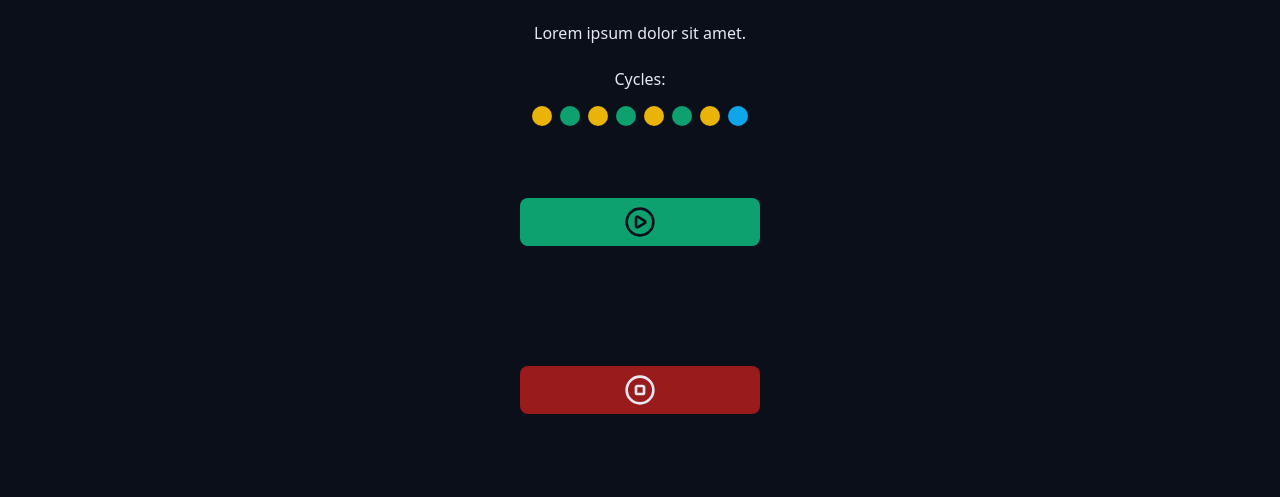
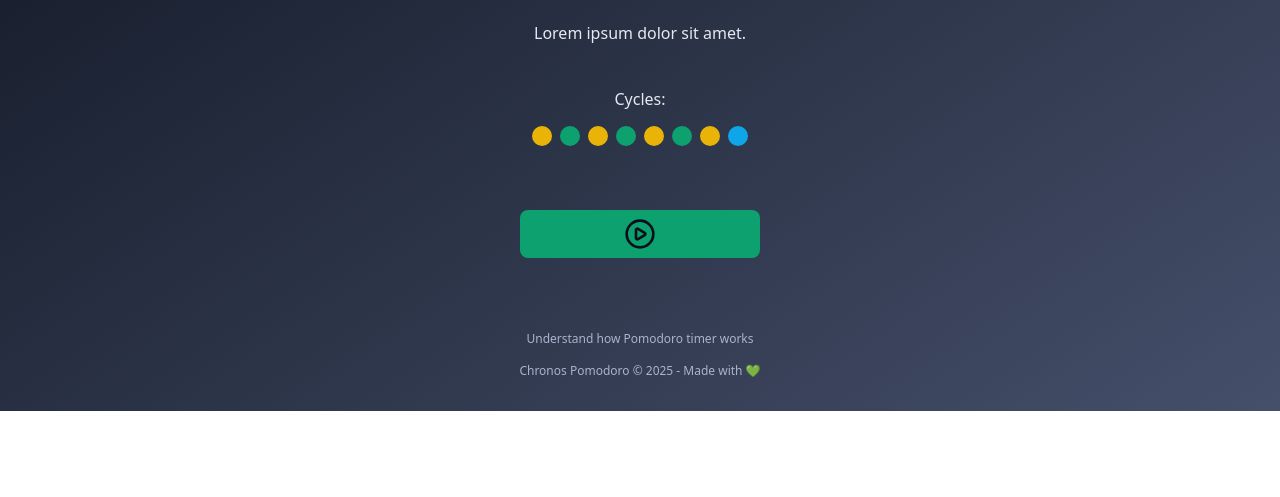
Before and after one commit to GHBAlbuquerque/react-chronos-pomodoro, a React (Vite) app: page / in a window 1280 px wide. Shown: the part 441-938 px from the top of the page. After the commit the page ends 852 px from the top, so only its background shows below. Built offline with nearby package versions, Linux system fonts and the light colour scheme.

Commit message:
feature: creates Footer components + minor css adjustments

```diff
--- a/src/App.tsx
+++ b/src/App.tsx
@@ -9,7 +9,8 @@ import { Countdown } from './components/Countdown';
 import { DefaultInput } from './components/DefaultInput';
 import { Cycles } from './components/Cycles';
 import { DefaultButton } from './components/Button';
-import { PlayCircleIcon, StopCircleIcon } from 'lucide-react';
+import { PlayCircleIcon } from 'lucide-react';
+import { Footer } from './components/Footer';
 
 export function App() {
   return (
@@ -47,12 +48,13 @@ export function App() {
 
           <div className='formRow'>
             <DefaultButton icon={<PlayCircleIcon />} color='green' />
-            <DefaultButton icon={<StopCircleIcon />} color='red' />
           </div>
         </form>
       </Container>
 
-      <Container>FOOTER</Container>
+      <Container>
+        <Footer />
+      </Container>
     </>
   );
 }
--- a/src/components/Button/styles.module.css
+++ b/src/components/Button/styles.module.css
@@ -8,7 +8,7 @@
   min-width: 24rem;
   padding: 0.8rem;
   border-radius: 0.8rem;
-  margin: 4.8rem 0;
+  margin: 4rem 0;
   cursor: pointer;
   transition: all 0.1s ease-in-out;
 }
--- a/src/components/Cycles/styles.module.css
+++ b/src/components/Cycles/styles.module.css
@@ -1,4 +1,5 @@
 .cycles {
+  margin-top: 2rem;
   display: flex;
   flex-direction: column;
   align-items: center;
--- /dev/null
+++ b/src/components/Footer/index.tsx
@@ -0,0 +1,12 @@
+import styles from './styles.module.css';
+
+export function Footer() {
+  return (
+    <footer className={styles.footer}>
+      <a href=''>Understand how Pomodoro timer works</a>
+      <a href=''>
+        Chronos Pomodoro &copy; {new Date().getFullYear()} - Made with 💚
+      </a>
+    </footer>
+  );
+}
--- /dev/null
+++ b/src/components/Footer/styles.module.css
@@ -0,0 +1,18 @@
+.footer {
+  display: flex;
+  flex-direction: column;
+  align-items: center;
+  justify-content: center;
+  gap: 1.5rem;
+}
+
+.footer a {
+  font-size: 1.2rem;
+  color: var(--text-muted);
+  text-decoration: none;
+}
+
+.footer a:hover {
+  color: var(--text-muted);
+  text-decoration: underline;
+}
--- a/src/styles/global.css
+++ b/src/styles/global.css
@@ -12,7 +12,11 @@ body {
   font-family: system-ui, -apple-system, BlinkMacSystemFont, 'Segoe UI', Roboto,
     Oxygen, Ubuntu, Cantarell, 'Open Sans', 'Helvetica Neue', sans-serif;
   font-size: 1.6rem; /* 16px */
-  background: var(--gray-900);
+  background: linear-gradient(
+    to bottom right,
+    var(--gray-900),
+    var(--gray-500)
+  );
   color: var(--text-default);
 }
 
```
